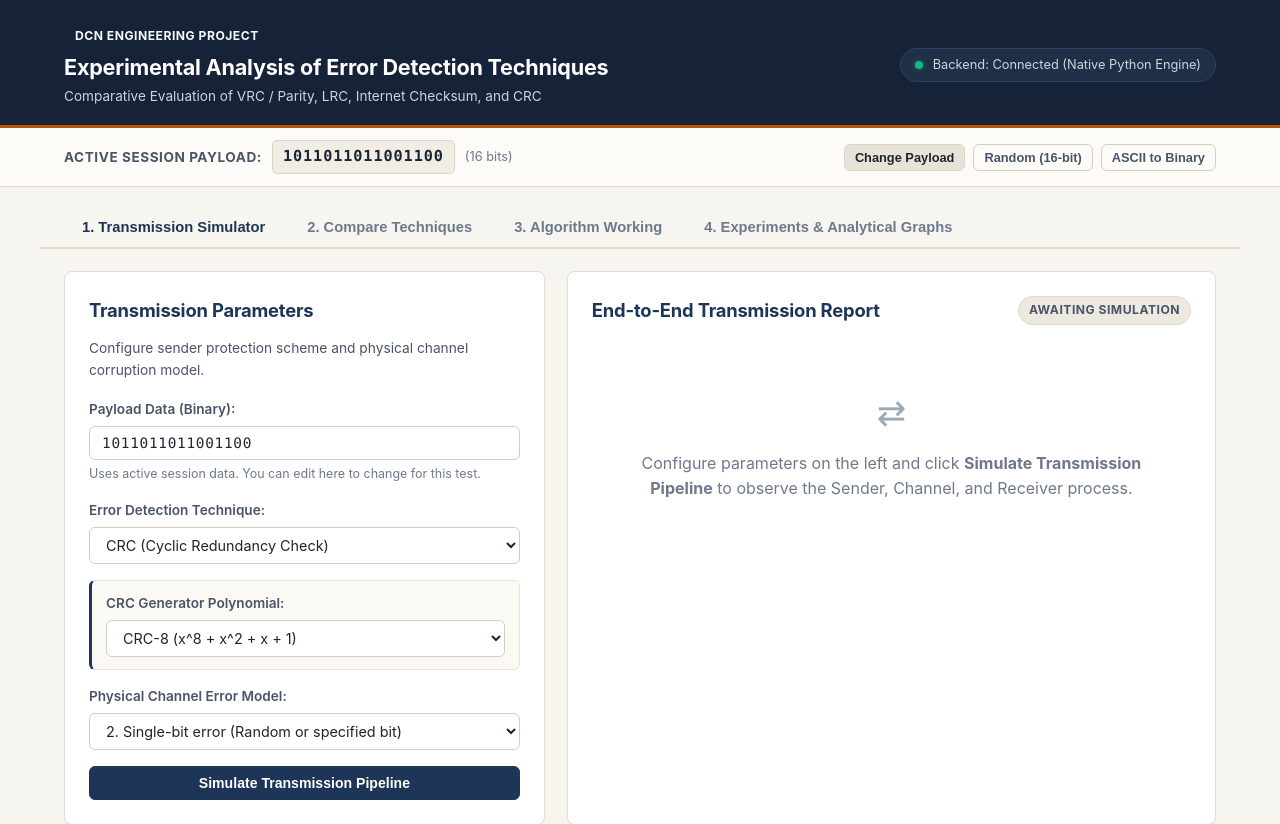
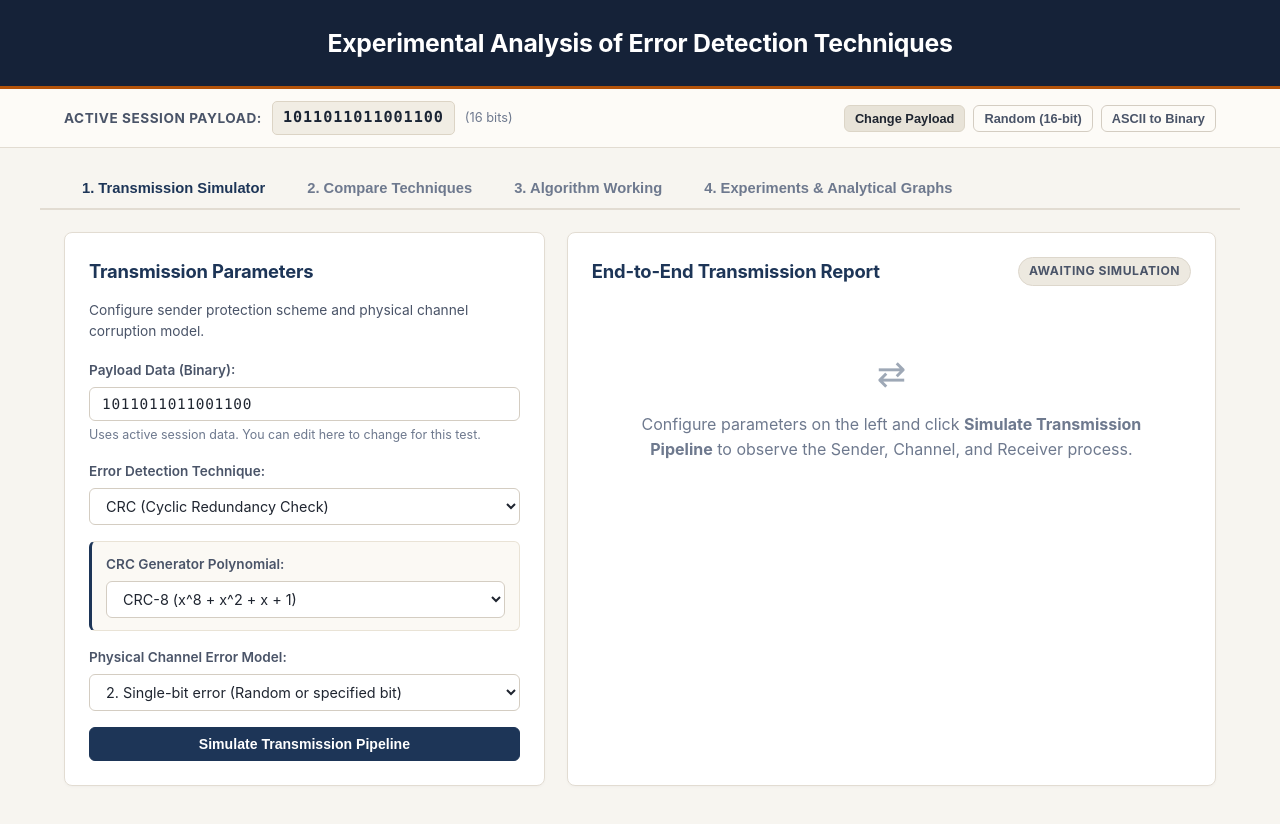
Before and after one commit to purvaa211/dcn-error-detection-analysis, a Flask app: page / in a window 1280 px wide. Shown: the top 824 px of the page. Run offline with Flask 3, Linux system fonts and the light colour scheme.

Commit message:
Center main title, center Benchmark Settings, remove baseline card, and confirm before updating visualizations and metrics

```diff
--- a/web/static/css/style.css
+++ b/web/static/css/style.css
@@ -81,71 +81,19 @@ body {
 
 .site-header {
     background: #152238;
-    color: #f7f9fc;
-    padding: 22px 0 18px 0;
+    color: #ffffff;
+    padding: 24px 0;
     border-bottom: 3px solid #b45309;
+    text-align: center;
 }
 
-.header-content {
-    display: flex;
-    justify-content: space-between;
-    align-items: center;
-    flex-wrap: wrap;
-    gap: 16px;
-}
-
-.header-badge-row {
-    margin-bottom: 4px;
-}
-
-.header-tag {
-    font-size: 0.72rem;
-    font-weight: 700;
-    letter-spacing: 0.08em;
-    text-transform: uppercase;
-    background: rgba(180, 83, 9, 0.25);
-    color: #fbd38d;
-    padding: 3px 8px;
-    border-radius: 4px;
-    border: 1px solid rgba(251, 211, 141, 0.35);
-}
-
-.header-titles h1 {
-    font-size: 1.35rem;
+.main-title {
+    font-size: 1.55rem;
     font-weight: 700;
     letter-spacing: -0.01em;
     color: #ffffff;
-}
-
-.subtitle {
-    font-size: 0.85rem;
-    color: #cbd5e1;
-    margin-top: 2px;
-}
-
-.header-meta {
-    display: flex;
-    align-items: center;
-    gap: 10px;
-    background: #1e2f47;
-    padding: 6px 14px;
-    border-radius: 9999px;
-    font-size: 0.8rem;
-    color: #cbd5e1;
-    border: 1px solid #2d4263;
-}
-
-.status-indicator.live {
-    width: 8px;
-    height: 8px;
-    border-radius: 50%;
-    background-color: #10b981;
-    box-shadow: 0 0 6px rgba(16, 185, 129, 0.5);
-}
-
-.header-env {
-    color: #94a3b8;
-    font-size: 0.76rem;
+    margin: 0 auto;
+    text-align: center;
 }
 
 /* ==========================================================================
@@ -826,6 +774,16 @@ label {
    EXPERIMENT VISUALIZATIONS & METRICS
    ========================================================================== */
 
+.benchmark-center-wrapper {
+    max-width: 680px;
+    margin: 0 auto 26px auto;
+}
+
+.benchmark-card {
+    border: 1px solid var(--border-color);
+    box-shadow: 0 1px 3px rgba(30, 41, 59, 0.04);
+}
+
 .charts-grid {
     display: grid;
     grid-template-columns: repeat(auto-fit, minmax(420px, 1fr));
--- a/web/templates/index.html
+++ b/web/templates/index.html
@@ -8,16 +8,8 @@
 </head>
 <body>
     <header class="site-header">
-        <div class="header-content container">
-            <div class="header-titles">
-                <span class="badge badge-accent">DCN Engineering Project</span>
-                <h1>Experimental Analysis of Error Detection Techniques</h1>
-                <p class="subtitle">Comparative Evaluation of VRC / Parity, LRC, Internet Checksum, and CRC</p>
-            </div>
-            <div class="header-meta">
-                <span class="status-indicator live"></span>
-                <span class="meta-text">Backend: Connected (Native Python Engine)</span>
-            </div>
+        <div class="container text-center">
+            <h1 class="main-title">Experimental Analysis of Error Detection Techniques</h1>
         </div>
     </header>
 
@@ -368,24 +360,12 @@
         <!-- TAB 4: EXPERIMENTS & ANALYTICAL GRAPHS                        -->
         <!-- ============================================================== -->
         <section id="tab-experiments" class="tab-pane">
-            <!-- Staging Notification Banner -->
-            <div id="staging-banner" class="alert alert-warning" style="display:none;">
-                <div class="alert-content">
-                    <strong id="staging-msg">New experiment results have been generated.</strong>
-                    <span>Do you want to apply these changes and replace the project baseline results?</span>
-                </div>
-                <div class="alert-actions">
-                    <button class="btn btn-sm btn-success" onclick="applyStagedExperiments()">Apply and Keep</button>
-                    <button class="btn btn-sm btn-danger" onclick="discardStagedExperiments()">Discard and Restore</button>
-                </div>
-            </div>
-
-            <div class="panel-grid">
+            <div class="benchmark-center-wrapper">
                 <!-- Benchmark Configuration Card -->
-                <div class="card">
-                    <div class="card-header">
-                        <h2>Benchmark Settings</h2>
-                        <p class="card-desc">Configure payload sizes, error categories, and sample trials for batch empirical evaluation.</p>
+                <div class="card benchmark-card">
+                    <div class="card-header text-center" style="display:block;">
+                        <h2 style="text-align:center;">Benchmark Settings</h2>
+                        <p class="card-desc" style="text-align:center;">Configure payload sizes, error categories, and sample trials for batch empirical evaluation.</p>
                     </div>
                     <form id="exp-form" onsubmit="handleRunExperiments(event)">
                         <div class="form-group">
@@ -413,7 +393,7 @@
                         </div>
 
                         <button type="submit" id="btn-run-exp" class="btn btn-primary btn-block">
-                            Run Benchmark Suite & Generate Visualizations
+                            Update Performance Visualizations & Metrics
                         </button>
                     </form>
 
@@ -422,35 +402,10 @@
                         <span id="exp-progress-text">Running benchmark experiments... Please wait.</span>
                     </div>
                 </div>
-
-                <!-- Baseline Status Card -->
-                <div class="card">
-                    <div class="card-header">
-                        <h2>Baseline Repository Status</h2>
-                        <span id="baseline-status-badge" class="badge badge-success">Baseline Available</span>
-                    </div>
-                    <div class="baseline-info-body">
-                        <ul class="status-list">
-                            <li><span class="status-dot green"></span> Raw Trials Dataset: <code class="code-pill">experiment_results.csv</code></li>
-                            <li><span class="status-dot green"></span> Aggregated Metrics: <code class="code-pill">metrics_results.csv</code></li>
-                            <li><span class="status-dot green"></span> Analytical Charts (4 Required): <code class="code-pill">visualization/*.png</code></li>
-                        </ul>
-                        <div class="baseline-meta-box">
-                            <div class="bmb-item">
-                                <span class="bmb-label">Last Modified:</span>
-                                <span id="baseline-last-mod" class="bmb-val">-</span>
-                            </div>
-                            <div class="bmb-item">
-                                <span class="bmb-label">Clean vs Corrupted:</span>
-                                <span class="bmb-val">Properly Separated</span>
-                            </div>
-                        </div>
-                    </div>
-                </div>
             </div>
 
             <!-- The 4 Analytical Visualizations -->
-            <div class="card mt-4">
+            <div class="card mt-4" id="charts-card">
                 <div class="card-header">
                     <h2>Analytical Performance Visualizations</h2>
                     <p class="card-desc">The four analytical graphs generated directly by the backend visualization suite at 300 DPI.</p>
```
Also changed, not shown: web/static/js/app.js (+40 -24 lines).
